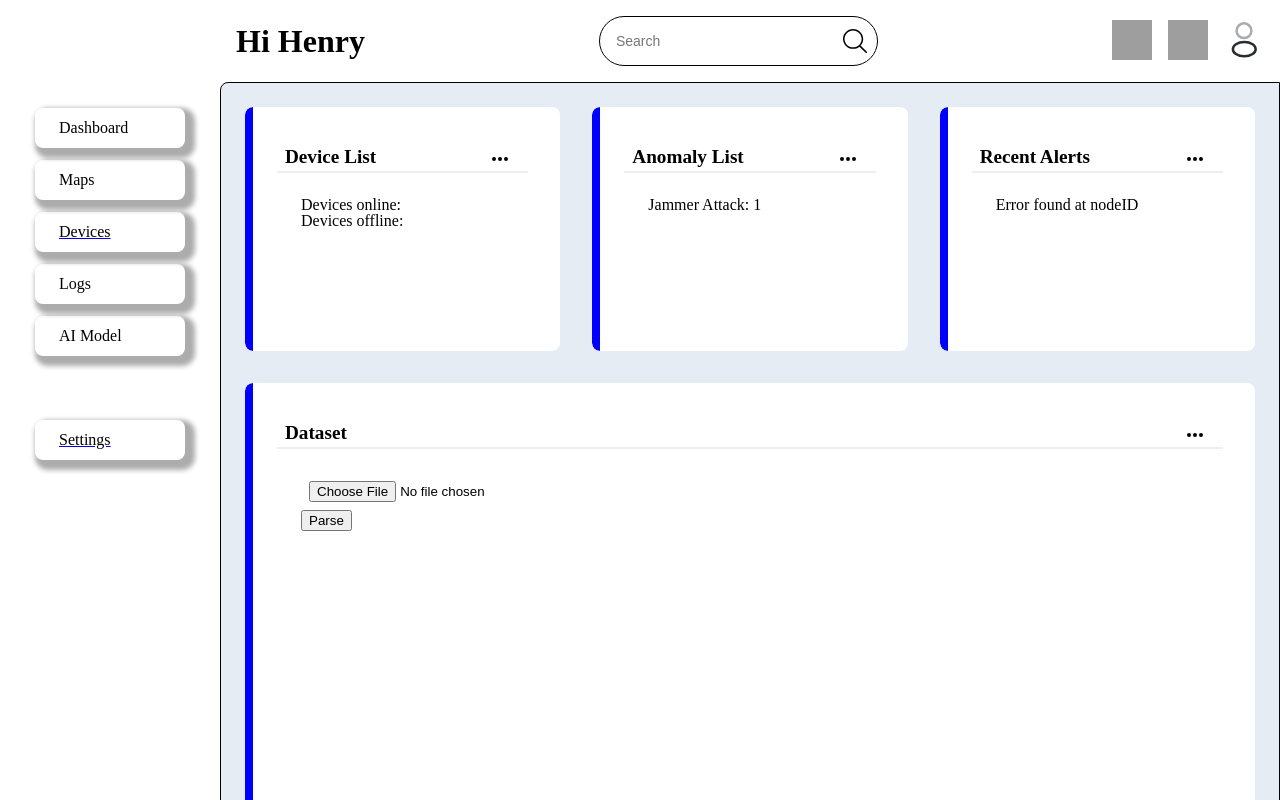
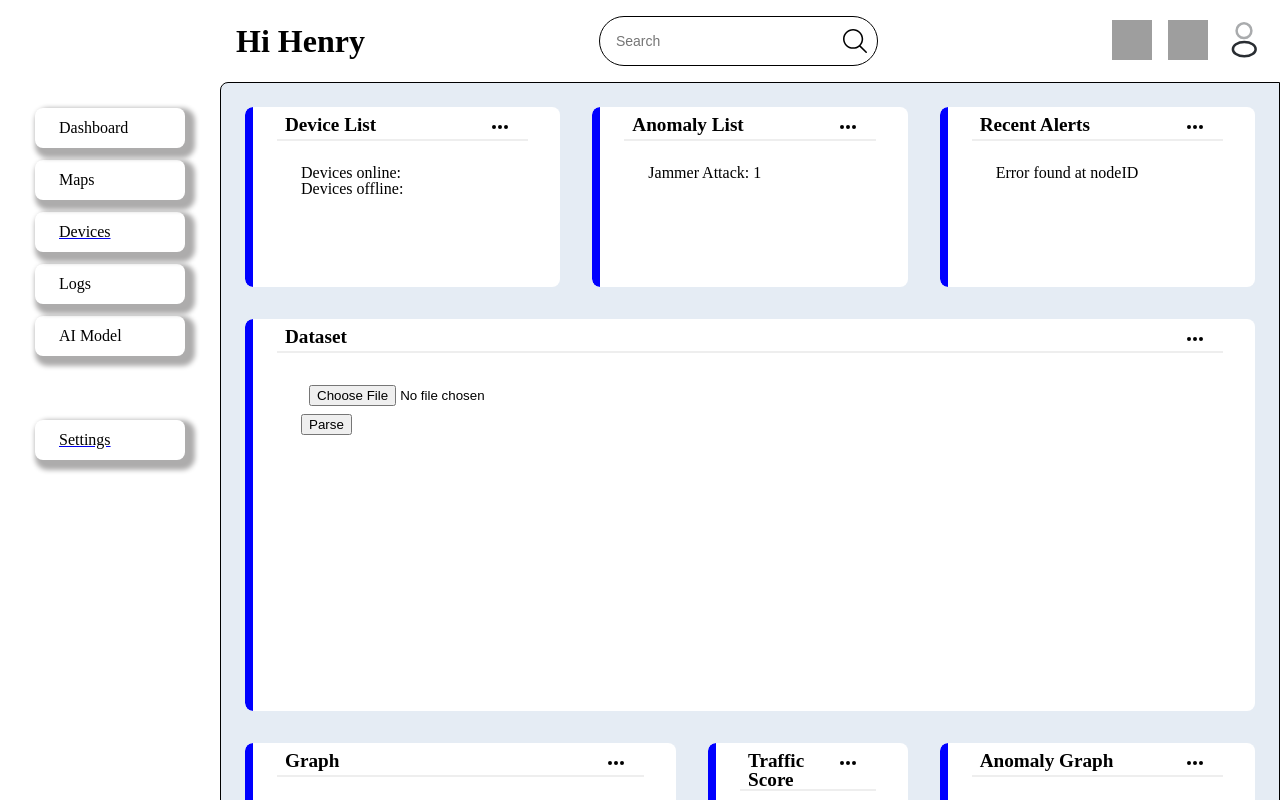
Before and after one commit to hreid1/COMP3000-LoRaWAN, a React (Vite) app in the folder sourcecode/my-app/: page / in a window 1280 px wide. Shown: the top 800 px of the page. Built offline with nearby package versions, Linux system fonts and the light colour scheme; grey boxes are pictures that could not be loaded.

Commit message:
work on machine learning model

```diff
--- a/sourcecode/my-app/src/pages/dashboard/Dashboard.css
+++ b/sourcecode/my-app/src/pages/dashboard/Dashboard.css
@@ -35,7 +35,7 @@
     background: #fff;
     border-radius: 0.5rem;
     margin: 1rem;
-    padding: 2rem;
+    padding: 0 2rem 0 2rem;
     display: flex;
     flex-direction: column;
     min-height: 180px;
```
Also changed, not shown: 1 other file (tests, documents, lock files or other folders).
